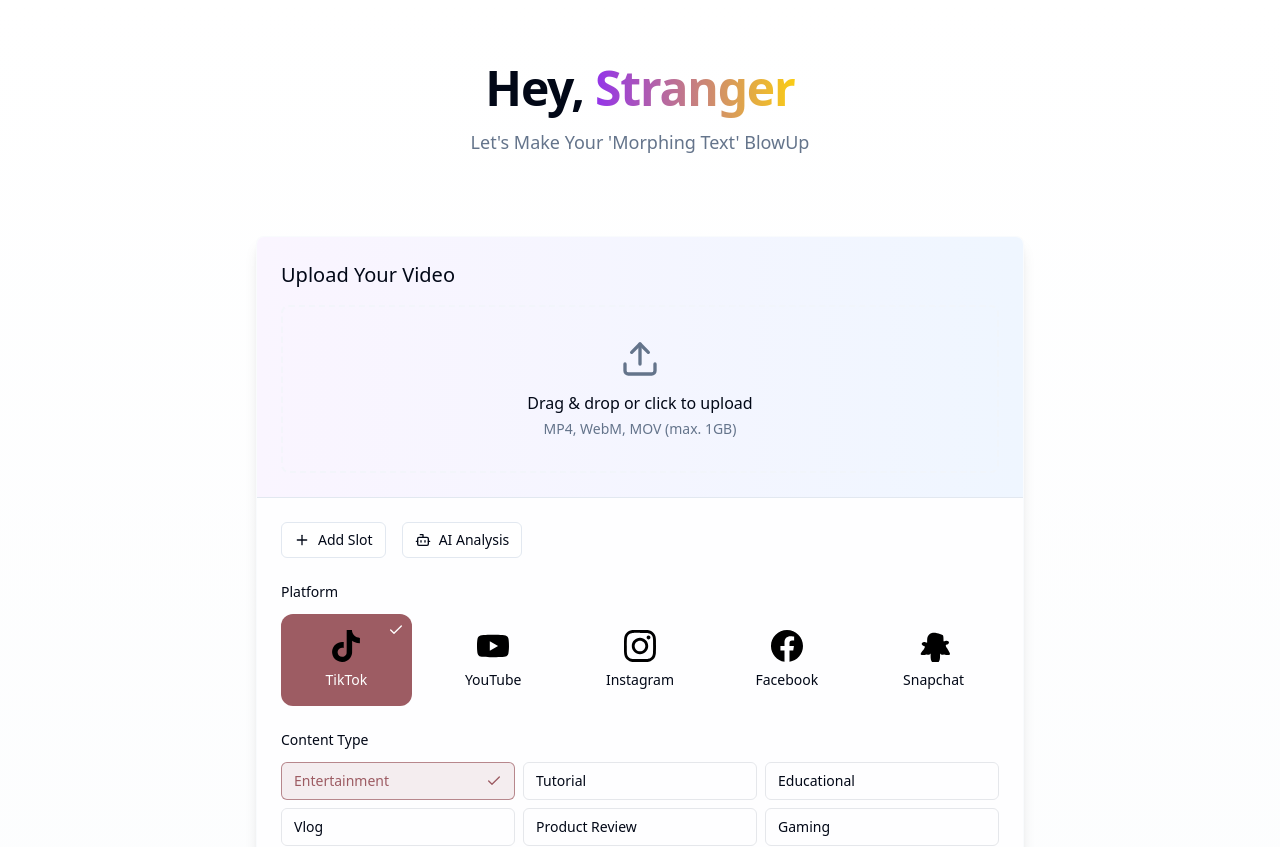
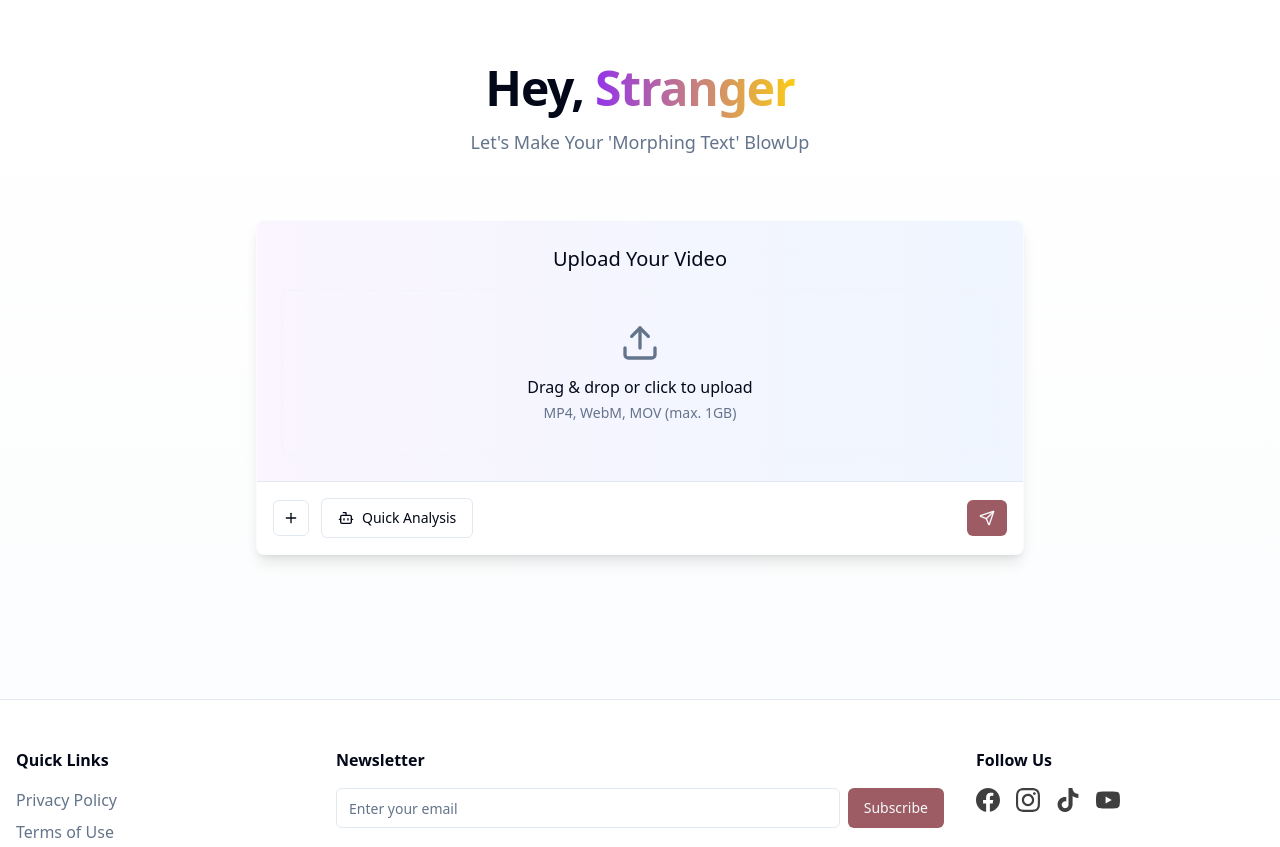
Before and after one commit to agwamawar/blowupai, a React (Vite) app: page / in a window 1280 px wide. Shown: the top 847 px of the page. Built offline with nearby package versions, Linux system fonts and the light colour scheme; a web font is replaced by a local one.

Commit message:
Refactor: Update upload section UI
Update the upload section to match the specified design, including the title, icons, and dropdown options.

```diff
--- a/src/App.tsx
+++ b/src/App.tsx
@@ -11,7 +11,7 @@ function App() {
         <div className="max-w-3xl mx-auto">
           <Header />
 
-          <div className="py-12">
+          <div className="py-8">
             <UploadSection />
           </div>
         </div>
--- a/src/components/UploadSection.tsx
+++ b/src/components/UploadSection.tsx
@@ -2,14 +2,16 @@
 import React, { useState } from "react";
 import { Button } from "@/components/ui/button";
 import { Card, CardContent } from "@/components/ui/card";
-import { Tabs, TabsContent, TabsList, TabsTrigger } from "@/components/ui/tabs";
-import { Upload, Plus, Bot, Send, Youtube, Instagram, Facebook } from "lucide-react";
-import { PlatformSelector } from "./PlatformSelector";
-import { ContentTypeSelector } from "./ContentTypeSelector";
+import { Plus, Bot, Send } from "lucide-react";
+import {
+  DropdownMenu,
+  DropdownMenuContent,
+  DropdownMenuItem,
+  DropdownMenuTrigger,
+} from "@/components/ui/dropdown-menu";
 
 export function UploadSection() {
-  const [selectedPlatform, setSelectedPlatform] = useState<string>("tiktok");
-  const [selectedTypes, setSelectedTypes] = useState<string[]>(["entertainment"]);
+  const [selectedAnalysisType, setSelectedAnalysisType] = useState<string>("Quick Analysis");
   const [uploadedFiles, setUploadedFiles] = useState<File[]>([]);
 
   // Handler for file upload
@@ -20,22 +22,17 @@ export function UploadSection() {
     }
   };
 
-  // Handler for content type selection
-  const handleTypeSelect = (types: string[]) => {
-    setSelectedTypes(types);
-  };
-
-  // Handler for platform selection
-  const handlePlatformChange = (platform: string) => {
-    setSelectedPlatform(platform);
+  // Handler for analysis type selection
+  const handleAnalysisTypeChange = (type: string) => {
+    setSelectedAnalysisType(type);
   };
 
   return (
-    <div className="w-full">
+    <div className="w-full max-w-3xl mx-auto">
       <Card className="shadow-lg border border-muted/40 overflow-hidden">
         <CardContent className="p-0">
           <div className="p-6 bg-gradient-to-r from-purple-50 to-blue-50 dark:from-gray-800/30 dark:to-gray-900/30">
-            <h2 className="text-xl font-medium mb-4">Upload Your Video</h2>
+            <h2 className="text-xl font-medium mb-4 text-center">Upload Your Video</h2>
 
             {/* File Upload Area */}
             <div className="border-2 border-dashed border-muted/70 rounded-lg p-8 text-center hover:bg-muted/5 transition-colors cursor-pointer">
@@ -48,7 +45,13 @@ export function UploadSection() {
                 onChange={handleFileUpload}
               />
               <label htmlFor="video-upload" className="cursor-pointer flex flex-col items-center">
-                <Upload className="h-10 w-10 text-muted-foreground mb-3" />
+                <div className="h-10 w-10 text-muted-foreground mb-3">
+                  <svg xmlns="http://www.w3.org/2000/svg" width="100%" height="100%" viewBox="0 0 24 24" fill="none" stroke="currentColor" strokeWidth="2" strokeLinecap="round" strokeLinejoin="round">
+                    <path d="M21 15v4a2 2 0 0 1-2 2H5a2 2 0 0 1-2-2v-4"></path>
+                    <polyline points="17 8 12 3 7 8"></polyline>
+                    <line x1="12" y1="3" x2="12" y2="15"></line>
+                  </svg>
+                </div>
                 <p className="font-medium">Drag & drop or click to upload</p>
                 <p className="text-sm text-muted-foreground mt-1">MP4, WebM, MOV (max. 1GB)</p>
               </label>
@@ -60,8 +63,16 @@ export function UploadSection() {
                 {uploadedFiles.map((file, index) => (
                   <div key={index} className="flex items-center p-2 bg-white dark:bg-black/20 rounded">
                     <div className="w-10 h-10 bg-purple-100 dark:bg-purple-900/30 flex items-center justify-center rounded mr-3">
-                      {/* Replaced TikTok with Youtube as a placeholder icon */}
-                      <Youtube className="h-5 w-5 text-purple-600 dark:text-purple-400" />
+                      <svg xmlns="http://www.w3.org/2000/svg" width="20" height="20" viewBox="0 0 24 24" fill="none" stroke="currentColor" strokeWidth="2" strokeLinecap="round" strokeLinejoin="round" className="text-purple-600 dark:text-purple-400">
+                        <rect x="2" y="2" width="20" height="20" rx="2.18" ry="2.18"></rect>
+                        <line x1="7" y1="2" x2="7" y2="22"></line>
+                        <line x1="17" y1="2" x2="17" y2="22"></line>
+                        <line x1="2" y1="12" x2="22" y2="12"></line>
+                        <line x1="2" y1="7" x2="7" y2="7"></line>
+                        <line x1="2" y1="17" x2="7" y2="17"></line>
+                        <line x1="17" y1="17" x2="22" y2="17"></line>
+                        <line x1="17" y1="7" x2="22" y2="7"></line>
+                      </svg>
                     </div>
                     <div className="flex-1 truncate">
                       <p className="font-medium truncate">{file.name}</p>
@@ -74,43 +85,36 @@ export function UploadSection() {
           </div>
 
           {/* Bottom Controls */}
-          <div className="p-6 border-t bg-muted/10">
-            <div className="space-y-6">
-              <div className="flex flex-wrap gap-4">
-                <Button variant="outline" size="sm" className="flex items-center gap-2">
+          <div className="p-4 border-t flex items-center justify-between bg-white dark:bg-gray-900">
+            <div className="flex items-center gap-3">
+              <Button variant="outline" size="icon" className="h-9 w-9">
                 <Plus className="h-4 w-4" />
-                  <span>Add Slot</span>
               </Button>
 
-                <Button variant="outline" size="sm" className="flex items-center gap-2">
+              <DropdownMenu>
+                <DropdownMenuTrigger asChild>
+                  <Button variant="outline" className="flex items-center gap-2">
                     <Bot className="h-4 w-4" />
-                  <span>AI Analysis</span>
+                    <span>{selectedAnalysisType}</span>
                   </Button>
+                </DropdownMenuTrigger>
+                <DropdownMenuContent>
+                  <DropdownMenuItem onClick={() => handleAnalysisTypeChange("Quick Analysis")}>
+                    Quick Analysis
+                  </DropdownMenuItem>
+                  <DropdownMenuItem onClick={() => handleAnalysisTypeChange("Standard Analysis")}>
+                    Standard Analysis
+                  </DropdownMenuItem>
+                  <DropdownMenuItem onClick={() => handleAnalysisTypeChange("Deep Analysis")}>
+                    Deep Analysis
+                  </DropdownMenuItem>
+                </DropdownMenuContent>
+              </DropdownMenu>
             </div>
 
-              <div>
-                <h3 className="text-sm font-medium mb-3">Platform</h3>
-                <PlatformSelector
-                  selected={selectedPlatform}
-                  onSelect={handlePlatformChange}
-                />
-              </div>
-
-              <div>
-                <h3 className="text-sm font-medium mb-3">Content Type</h3>
-                <ContentTypeSelector
-                  selected={selectedTypes}
-                  onSelect={handleTypeSelect}
-                />
-              </div>
-
-              <div className="pt-4 border-t">
-                <Button className="w-full justify-between group">
-                  <span>Analyze Video</span>
-                  <Send className="h-4 w-4 group-hover:translate-x-1 transition-transform" />
+            <Button size="sm" className="flex items-center gap-2 w-auto">
+              <Send className="h-4 w-4" />
             </Button>
-              </div>
-            </div>
           </div>
         </CardContent>
       </Card>
```
Lines whose indentation alone changed are shown as unchanged.
